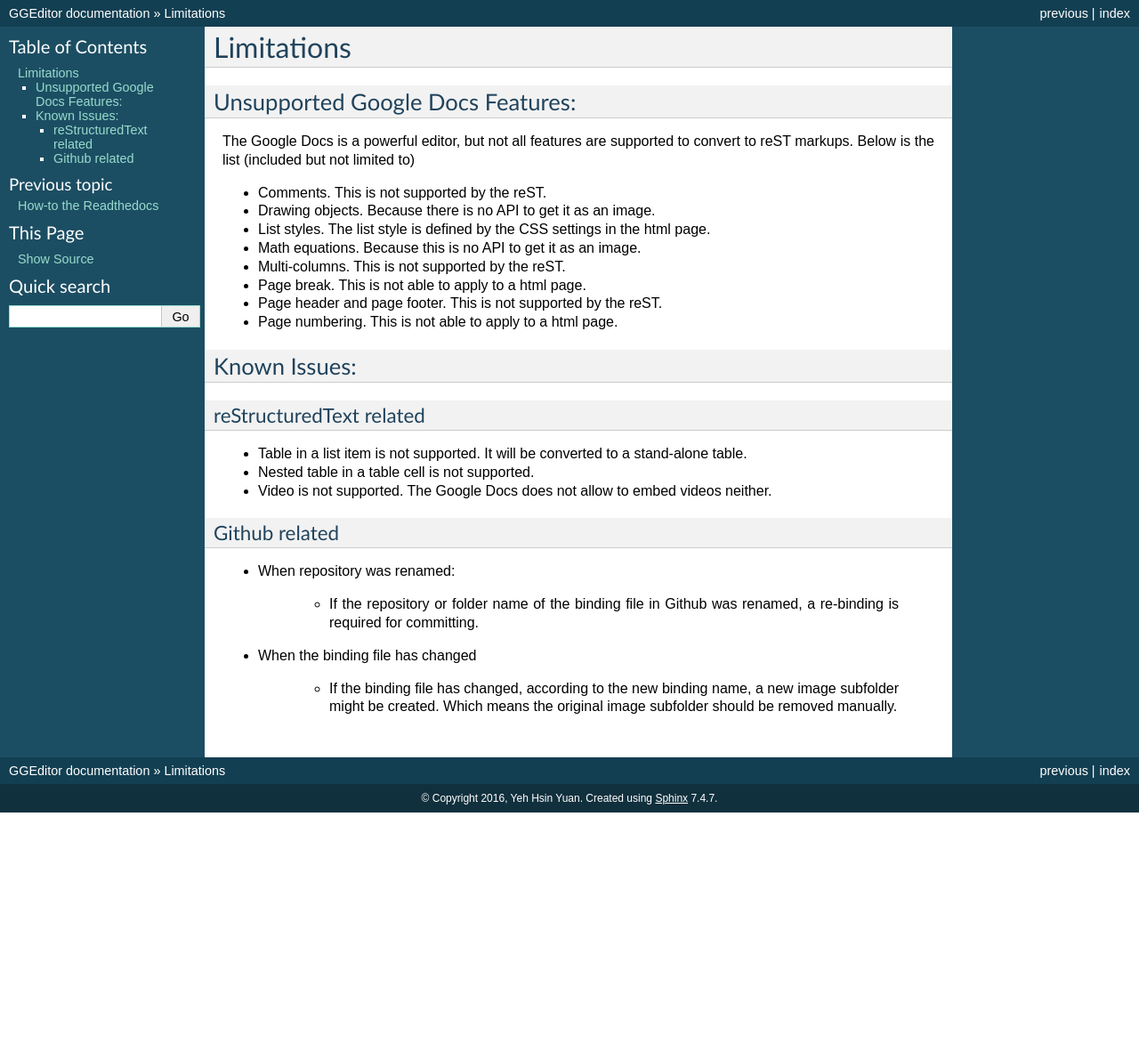
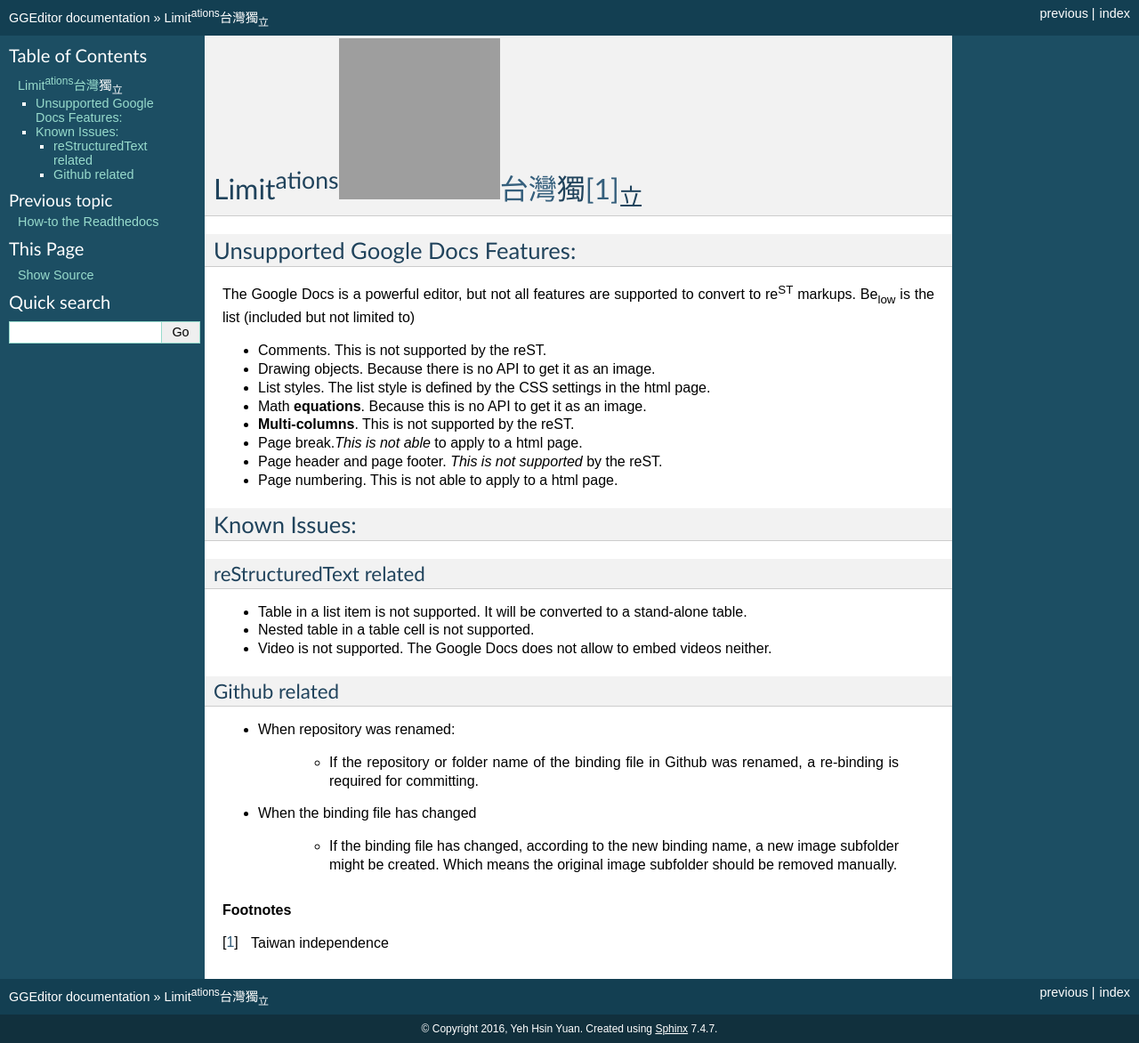
Before and after one commit to iapyeh/GGeditor, a Sphinx documentation site: the page built from docs/Limitations.rst, in a window 1280 px wide. Shown: the whole page at 89% size. Built offline with Sphinx 7.4.7, drawn with Linux system fonts in a browser that asks for light colours; before the commit the page ends 913 px from its top, so only the background shows below that; grey boxes are pictures that could not be loaded.

Commit message:
Google Docs reST Editor@2016-11-26 23:21:10

```diff
--- a/docs/Limitations.rst
+++ b/docs/Limitations.rst
@@ -1,23 +1,23 @@
 
-.. _h1a461f6b1275321a16291dd169a6c:
+.. _h785738613d761e607465672148487a7e:
 
-Limitations
-###########
+Limit\ |STYLE0|\ \ |IMG1|\ \ |LINK1|\ 獨\ [#F1]_\ \ |STYLE1|\
+##############################################################
 
 .. _h19176e602c6c3f6828a7e207b523e9:
 
 Unsupported Google Docs Features:
 *********************************
 
-The Google Docs is a powerful editor, but not all features are supported to convert to reST markups. Below is the list (included but not limited to)
+The Google Docs is a powerful editor, but not all features are supported to convert to re\ |STYLE2|\  markups. Be\ |STYLE3|\  is the list (included but not limited to)
 
 * Comments. This is not supported by the reST.
 * Drawing objects. Because there is no API to get it as an image.
 * List styles. The list style is defined by the CSS settings in the html page.
-* Math equations. Because this is no API to get it as an image.
-* Multi-columns. This is not supported by the reST.
-* Page break. This is not able to apply to a html page.
-* Page header and page footer. This is not supported by the reST.
+* Math \ |STYLE4|\ . Because this is no API to get it as an image.
+* \ |STYLE5|\ . This is not supported by the reST.
+* Page break.\ |STYLE6|\  to apply to a html page.
+* Page header and page footer. \ |STYLE7|\  by the reST.
 * Page numbering. This is not able to apply to a html page.
 
 .. _h65776f3b486b79192426655c476e97b:
@@ -46,3 +46,35 @@ Github related
 * When the binding file has changed
 
     * If the binding file has changed, according to the new binding name, a new  image subfolder might be created. Which means the original image subfolder should be removed manually.
+
+
+.. |STYLE0| replace:: :sup:`ations`
+
+.. |STYLE1| replace:: :sub:`立`
+
+.. |STYLE2| replace:: :sup:`ST`
+
+.. |STYLE3| replace:: :sub:`low`
+
+.. |STYLE4| replace:: **equations**
+
+.. |STYLE5| replace:: **Multi-columns**
+
+.. |STYLE6| replace:: *This is not able*
+
+.. |STYLE7| replace:: *This is not supported*
+
+
+.. |LINK1| raw:: html
+
+    <a href="http://www.google.com" target="_blank">台灣</a>
+
+
+
+.. rubric:: Footnotes
+
+.. [#f1]  Taiwan independence
+
+.. |IMG1| image:: static/Limitations_1.png
+   :height: 181 px
+   :width: 181 px
```
